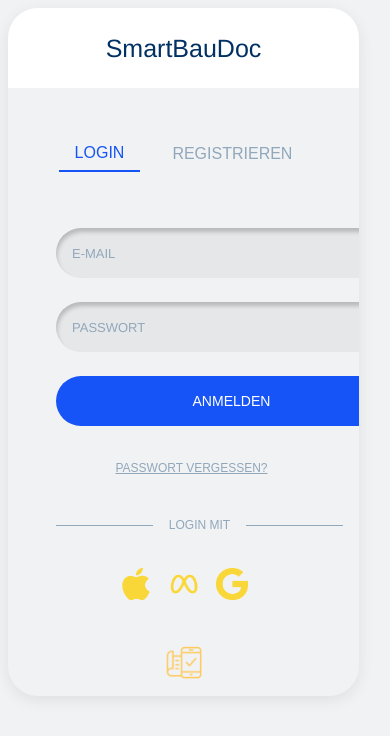
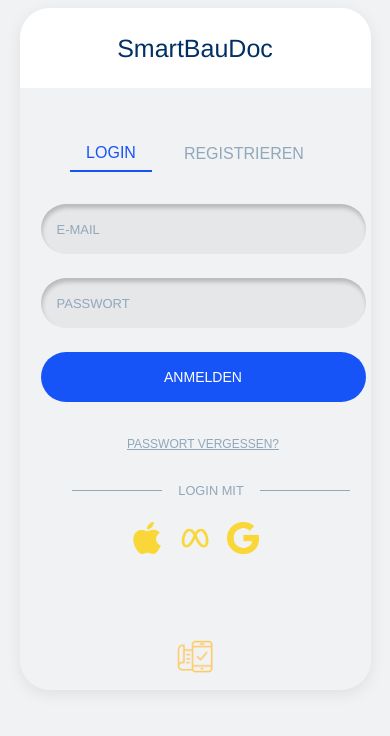
Before and after one commit to edwingutar/smartBauDoc, an Angular app in the folder frontend/: page /AuthView in a window 390 px wide. Shown: the top 736 px of the page. Built offline with nearby package versions, Linux system fonts and the light colour scheme.

Commit message:
Authview nach neuem AppWindow wieder responsive angepasst

```diff
--- a/frontend/src/app/components/auth-view/auth-view.component.css
+++ b/frontend/src/app/components/auth-view/auth-view.component.css
@@ -1,23 +1,28 @@
-.auth-wrapper {
-  position: relative;
+app-window-title {
   display: flex;
   flex-direction: column;
   align-items: center;
   width: 100%;
-  max-width: 600px;
-  margin: 0 auto;
-  min-height: 100vh;
-  background: #872828;
+  height: auto;
+}
+
+/* Hauptcontainer für alle Inhalte innerhalb des window-title */
+.auth-content {
+  display: flex;
+  flex-direction: column;
+  align-items: center;
+  width: 100%;
+  height: auto; /* Auto-Höhe statt fester Höhe */
+  padding: 1.5rem 0.5rem;
   box-sizing: border-box;
-  padding: 2rem 1rem 1rem 1rem;
+  overflow: visible; /* Überlauf sichtbar machen statt scroll */
 }
 
 .switch-buttons {
   display: flex;
   justify-content: center;
   gap: 2rem;
-  margin-top: 1.5rem;
-  position: static;
+  margin-bottom: 1.5rem;
   width: 100%;
 }
 
@@ -31,6 +36,7 @@
   padding: 0.5rem 1rem;
   transition: color 0.2s, border-bottom 0.2s;
 }
+
 .switch-btn.active {
   color: #1654F7;
   border-bottom: 2px solid #1654F7;
@@ -39,9 +45,9 @@
 .form-wrapper {
   width: 100%;
   max-width: 400px;
-  margin: 2.5rem auto 0 auto;
-  position: static;
-  transform: none;
+  margin: 0 auto;
+  display: flex;
+  flex-direction: column;
 }
 
 .section-divider {
@@ -54,9 +60,8 @@
   gap: 1rem;
   width: 100%;
   max-width: 350px;
-  margin: 2rem auto 0 auto;
+  margin: 1.5rem auto 0.5rem auto;
   padding: 0 1rem;
-  position: static;
 }
 
 .section-divider::before,
@@ -72,8 +77,7 @@
   justify-content: center;
   gap: 1.5rem;
   width: 100%;
-  margin: 2rem 0 0 0;
-  position: static;
+  margin: 1rem 0 1.5rem;
 }
 
 .icon-button {
@@ -85,35 +89,24 @@
   align-items: center;
   justify-content: center;
 }
+
 .icon-button img {
   width: 32px;
   height: 32px;
 }
 
-/* Responsive Anpassungen für Mobilgeräte */
+/* Kompaktere Darstellung bei kleinen Bildschirmen */
 @media (max-width: 600px) {
-  .auth-wrapper {
-    max-width: 100vw;
-    padding: 1rem 0.5rem 0.5rem 0.5rem;
-    min-height: 100vh;
-    background: #f5f5f5;
+  .auth-content {
+    padding: 1rem 0.3rem;
   }
-  .form-wrapper {
-    max-width: 100vw;
-    padding: 0;
-    margin-top: 1.5rem;
-  }
+
   .switch-buttons {
     gap: 1rem;
-    margin-top: 1rem;
+    margin-bottom: 1rem;
   }
-  .section-divider {
-    max-width: 95vw;
-    font-size: 0.75rem;
-    margin-top: 1.2rem;
-  }
+
   .social-icons {
     gap: 1rem;
-    margin-top: 1.2rem;
   }
 }
--- a/frontend/src/app/components/auth-view/auth-view.component.html
+++ b/frontend/src/app/components/auth-view/auth-view.component.html
@@ -1,12 +1,13 @@
 <app-window-title
   [title]="title"
   [width]="width"
-  [height]="'auto'"
+  [height]="height"
   [minWidth]="minWidth"
   [maxWidth]="maxWidth"
-  [minHeight]="'0'"
-  [maxHeight]="'none'">
+  [minHeight]="minHeight"
+  [maxHeight]="maxHeight">
 
+  <div class="auth-content">
     <nav aria-label="Anmeldung oder Registrierung auswählen" class="switch-buttons">
       <button
         class="switch-btn"
@@ -43,4 +44,5 @@
         <img src="assets/icons/google.png" alt="Google-Logo" />
       </button>
     </div>
+  </div>
 </app-window-title>
--- a/frontend/src/app/components/login/login.component.css
+++ b/frontend/src/app/components/login/login.component.css
@@ -11,9 +11,9 @@
 
 .InputGroup {
   width: 100%;
-  /* max-width entfernen, damit sie sich am Container orientiert */
   display: flex;
   flex-direction: column;
+  align-items: center; /* Neues Property für horizontale Zentrierung */
   gap: 1.5rem;
   padding: 1rem;
   box-sizing: border-box;
@@ -21,6 +21,14 @@
 
 app-input-field {
   width: 100%;
+  display: flex; /* Wichtig für korrekte Ausrichtung */
+  justify-content: center; /* Zentriert das Input-Feld */
+}
+
+app-confirm-button {
+  width: 100%;
+  display: flex;
+  justify-content: center; /* Zentriert den Button */
 }
 
 /* Responsive Anpassung */
@@ -34,10 +42,6 @@ app-input-field {
   }
 }
 
-app-input-field {
-  width: 100%;
-}
-
 .forgot-password {
   background: none;
   border: none;
@@ -48,6 +52,8 @@ app-input-field {
   text-decoration: underline;
   padding: 0;
   margin-top: 0.2rem;
+  text-align: center; /* Zentriert den Text */
+  width: 100%; /* Sorgt dafür, dass der Text zentriert wird */
 }
 
 .forgot-password:hover {
--- a/frontend/src/app/components/register/register.component.css
+++ b/frontend/src/app/components/register/register.component.css
@@ -13,6 +13,7 @@
   width: 100%;
   display: flex;
   flex-direction: column;
+  align-items: center; /* Zentrierung hinzugefügt */
   gap: 1.5rem;
   padding: 1rem;
   box-sizing: border-box;
@@ -20,6 +21,14 @@
 
 app-input-field {
   width: 100%;
+  display: flex; /* Wichtig für korrekte Ausrichtung */
+  justify-content: center; /* Zentriert das Input-Feld */
+}
+
+app-confirm-button {
+  width: 100%;
+  display: flex;
+  justify-content: center; /* Zentriert den Button */
 }
 
 /* Responsive Anpassung */
```
Also changed, not shown: frontend/src/app/components/auth-view/auth-view.component.ts (+3 -7 lines). Lines whose indentation alone changed are shown as unchanged.
